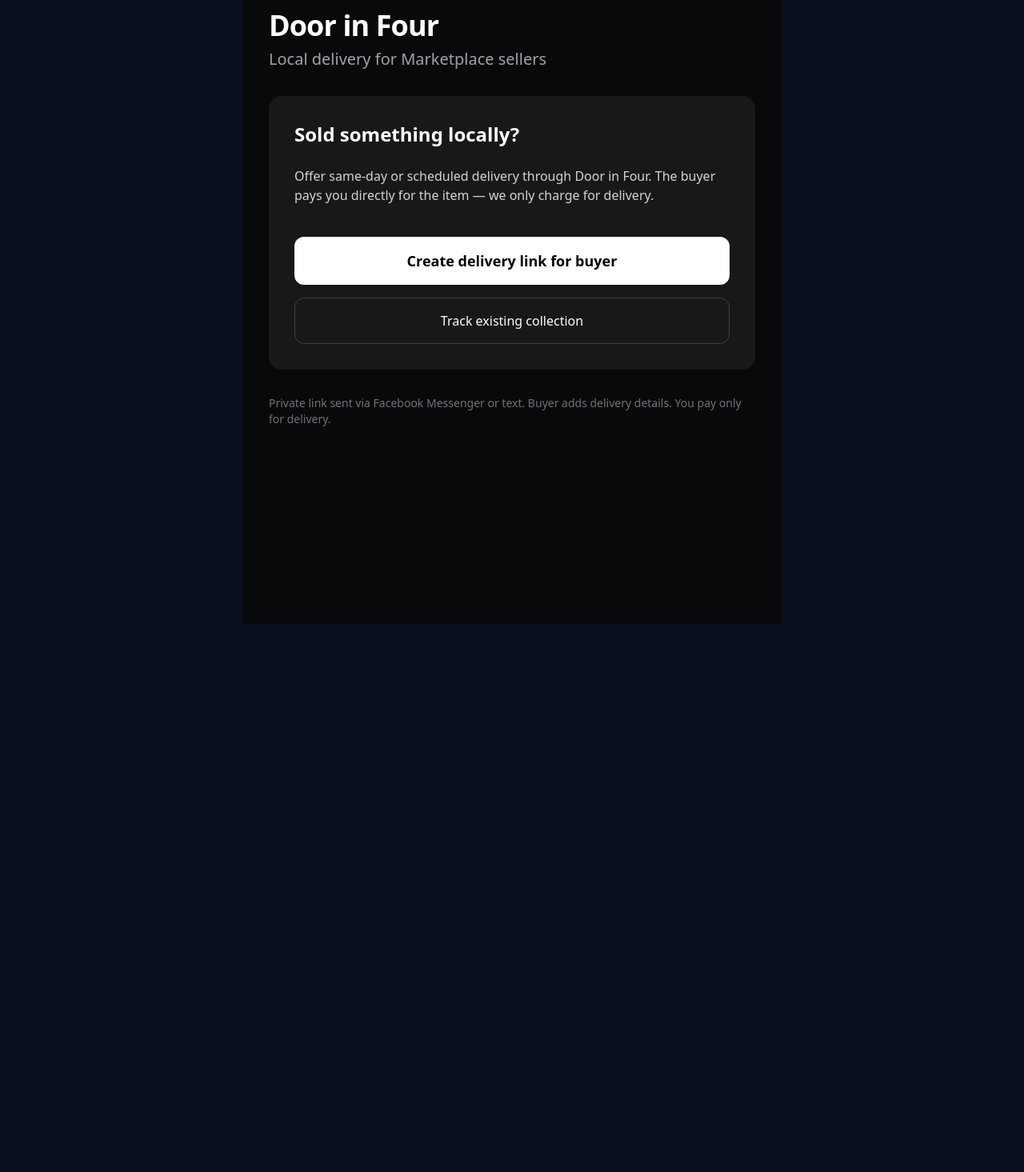
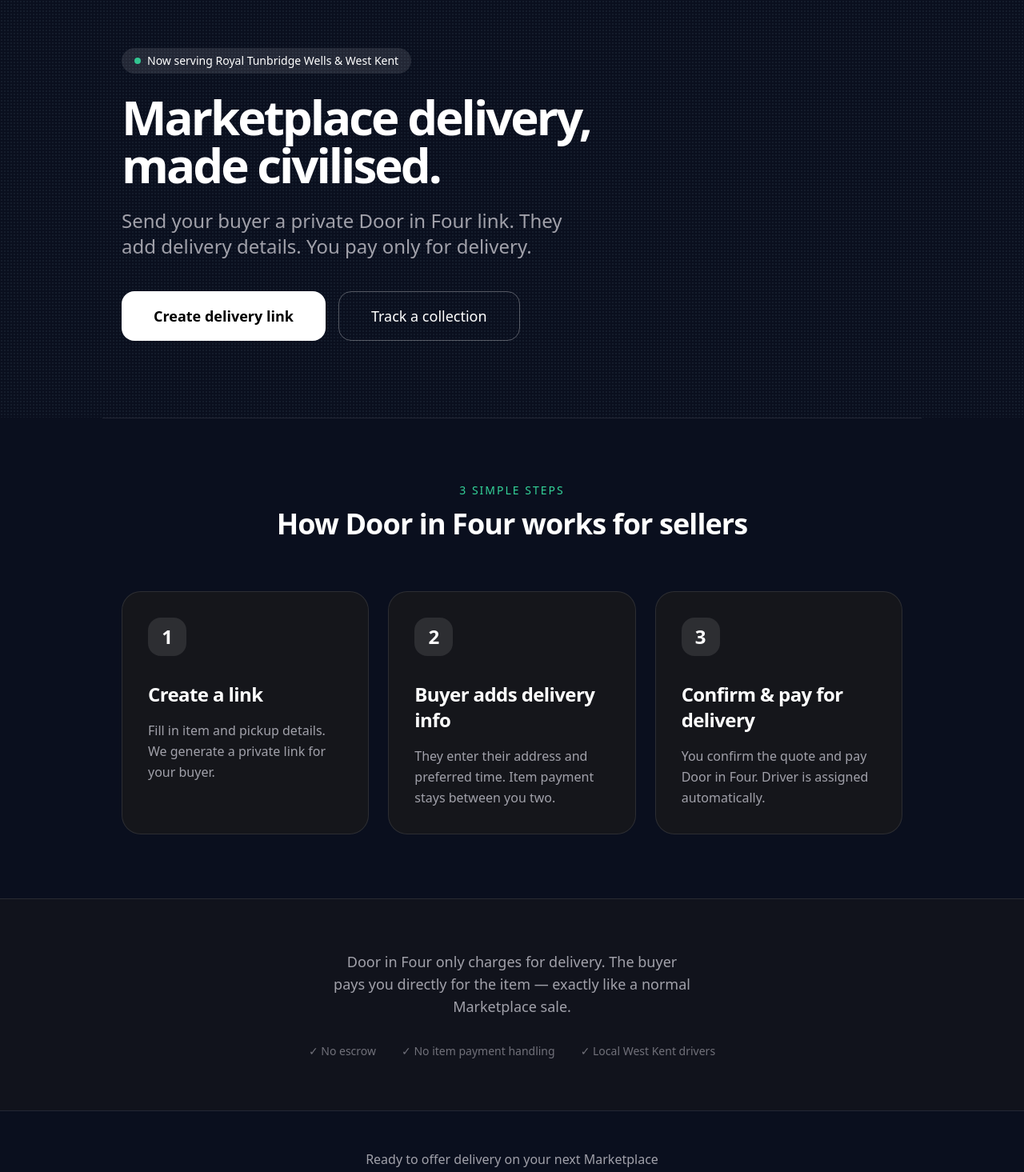
Before and after one commit to walkermejames-commits/Inventory-application-, a Next.js app in the folder apps/seller/: page / in a window 1280 px wide. Shown: the part 20-1485 px from the top of the page at 80% size. Before the commit the page ends 800 px from the top, so only its background shows below. Built offline with nearby package versions, Linux system fonts and the light colour scheme.

Commit message:
feat(seller): polish landing page with premium hero, steps, and trust signals

```diff
--- a/apps/seller/src/app/page.tsx
+++ b/apps/seller/src/app/page.tsx
@@ -2,39 +2,91 @@
 
 export default function SellerLanding() {
   return (
-    <main className="min-h-screen bg-zinc-950 text-white p-8 max-w-2xl mx-auto">
-      <div className="space-y-8">
-        <div>
-          <h1 className="text-4xl font-bold tracking-tight">Door in Four</h1>
-          <p className="text-xl text-zinc-400 mt-2">Local delivery for Marketplace sellers</p>
+    <main className="min-h-screen bg-[#0a0f1e] text-white">
+      {/* Hero Section */}
+      <div className="relative overflow-hidden">
+        <div className="absolute inset-0 bg-[radial-gradient(#1f2937_1px,transparent_1px)] bg-[length:4px_4px] opacity-50"></div>
+
+        <div className="max-w-5xl mx-auto px-6 pt-20 pb-24 relative z-10">
+          <div className="max-w-3xl">
+            <div className="inline-flex items-center gap-2 px-4 py-1.5 rounded-full bg-white/10 text-sm mb-6">
+              <div className="w-2 h-2 bg-emerald-400 rounded-full animate-pulse"></div>
+              Now serving Royal Tunbridge Wells & West Kent
             </div>
 
-        <div className="bg-zinc-900 rounded-2xl p-8 space-y-6">
-          <h2 className="text-2xl font-semibold">Sold something locally?</h2>
-          <p className="text-zinc-300">
-            Offer same-day or scheduled delivery through Door in Four.
-            The buyer pays you directly for the item — we only charge for delivery.
+            <h1 className="text-6xl font-semibold tracking-tighter leading-none mb-6">
+              Marketplace delivery,<br />made civilised.
+            </h1>
+
+            <p className="text-2xl text-zinc-400 max-w-xl mb-10">
+              Send your buyer a private Door in Four link. They add delivery details. You pay only for delivery.
             </p>
 
-          <div className="space-y-4 pt-4">
+            <div className="flex flex-col sm:flex-row gap-4">
               <Link
                 href="/sell"
-              className="block w-full bg-white text-black py-4 rounded-xl text-center font-semibold text-lg hover:bg-zinc-200 transition"
+                className="inline-flex items-center justify-center px-10 py-4 bg-white text-black rounded-2xl font-semibold text-lg hover:bg-zinc-100 transition-all active:scale-[0.985]"
               >
-              Create delivery link for buyer
+                Create delivery link
               </Link>
 
               <Link
                 href="/collect"
-              className="block w-full border border-zinc-700 py-4 rounded-xl text-center font-medium hover:bg-zinc-900 transition"
+                className="inline-flex items-center justify-center px-10 py-4 border border-white/30 hover:bg-white/5 rounded-2xl font-medium text-lg transition-all"
               >
-              Track existing collection
+                Track a collection
               </Link>
             </div>
           </div>
+        </div>
+      </div>
 
-        <div className="text-sm text-zinc-500">
-          Private link sent via Facebook Messenger or text. Buyer adds delivery details. You pay only for delivery.
+      {/* How it works */}
+      <div className="max-w-5xl mx-auto px-6 py-20 border-t border-white/10">
+        <div className="text-center mb-16">
+          <div className="text-emerald-400 text-sm font-medium tracking-[2px] mb-3">3 SIMPLE STEPS</div>
+          <h2 className="text-4xl font-semibold tracking-tight">How Door in Four works for sellers</h2>
+        </div>
+
+        <div className="grid md:grid-cols-3 gap-6">
+          {[
+            { step: "1", title: "Create a link", desc: "Fill in item and pickup details. We generate a private link for your buyer." },
+            { step: "2", title: "Buyer adds delivery info", desc: "They enter their address and preferred time. Item payment stays between you two." },
+            { step: "3", title: "Confirm & pay for delivery", desc: "You confirm the quote and pay Door in Four. Driver is assigned automatically." }
+          ].map((item, index) => (
+            <div key={index} className="bg-zinc-900/80 border border-white/10 rounded-3xl p-8">
+              <div className="w-12 h-12 rounded-2xl bg-white/10 flex items-center justify-center text-2xl font-semibold mb-8">{item.step}</div>
+              <h3 className="text-2xl font-semibold tracking-tight mb-4">{item.title}</h3>
+              <p className="text-zinc-400 leading-relaxed">{item.desc}</p>
+            </div>
+          ))}
+        </div>
+      </div>
+
+      {/* Trust section */}
+      <div className="bg-zinc-900/50 border-t border-white/10 py-16">
+        <div className="max-w-4xl mx-auto px-6 text-center">
+          <p className="text-lg text-zinc-400 max-w-md mx-auto">
+            Door in Four only charges for delivery. The buyer pays you directly for the item — exactly like a normal Marketplace sale.
+          </p>
+          <div className="mt-8 flex justify-center gap-8 text-sm text-zinc-500">
+            <div>✓ No escrow</div>
+            <div>✓ No item payment handling</div>
+            <div>✓ Local West Kent drivers</div>
+          </div>
+        </div>
+      </div>
+
+      {/* Footer CTA */}
+      <div className="border-t border-white/10 py-12">
+        <div className="max-w-md mx-auto text-center px-6">
+          <p className="text-zinc-400 mb-6">Ready to offer delivery on your next Marketplace sale?</p>
+          <Link
+            href="/sell"
+            className="inline-block px-8 py-3.5 bg-white text-black rounded-2xl font-semibold hover:bg-zinc-100 transition"
+          >
+            Create your first delivery link
+          </Link>
         </div>
       </div>
     </main>
```
Lines whose indentation alone changed are shown as unchanged.
